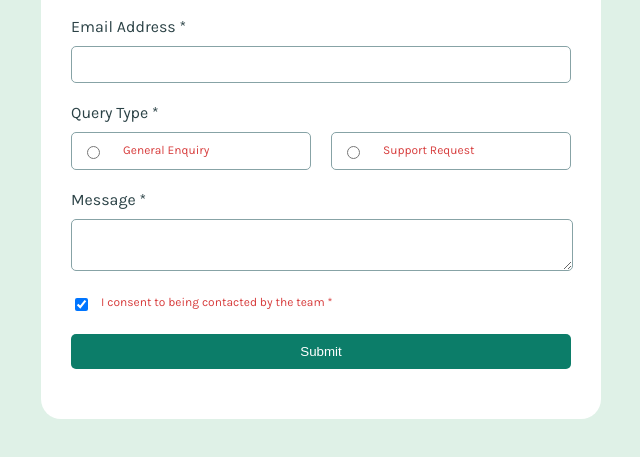
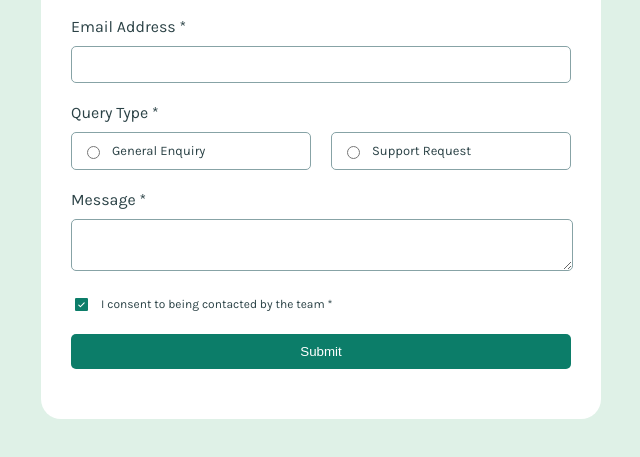
Before and after one commit to aisyahhannes/contact-form-frontend-mentor, a plain HTML site: page index.html in a window 1280 px wide. Both pictures are taken after a click on the checkbox 408 px from the left and 581 px from the top of the page. Shown: the part 277-734 px from the top of the page, without its empty margins (327-967 px from the left). Drawn offline with Linux system fonts and the light colour scheme.

Commit message:
Modified styles.css

```diff
--- a/styles.css
+++ b/styles.css
@@ -105,7 +105,7 @@ textarea {
 
 .consent {
     display: flex;
-    align-items: stretch;
+    align-items: center;
     gap: 10px;
 }
 
@@ -155,3 +155,39 @@ h5 {
     font-size: 13px;
     font-weight: 300;
 }
+
+input[type="radio"]:checked {
+    position: absolute;
+    appearance: none;
+    background-image: url(assets/images/icon-radio-selected.svg);
+    background-repeat: no-repeat;
+    background-size: 100%;
+    width: 13px;
+    height: 14px;
+}
+
+.query div p {
+    position: absolute;
+    font-size: 13px;
+    color: var(--dark_grey);
+    margin: 0 30px;
+}
+
+.check {
+    background-color: var(--light_green);
+}
+
+input[type="checkbox"]:checked {
+    appearance: none;
+    background-image: url(assets/images/icon-checkbox-check.svg);
+    background-repeat: no-repeat;
+    background-size: 100%;
+    width: 13px;
+    height: 13px;
+}
+
+.consent p {
+    position: absolute;
+    margin-left: 30px;
+    color: var(--dark_grey);
+}
```
